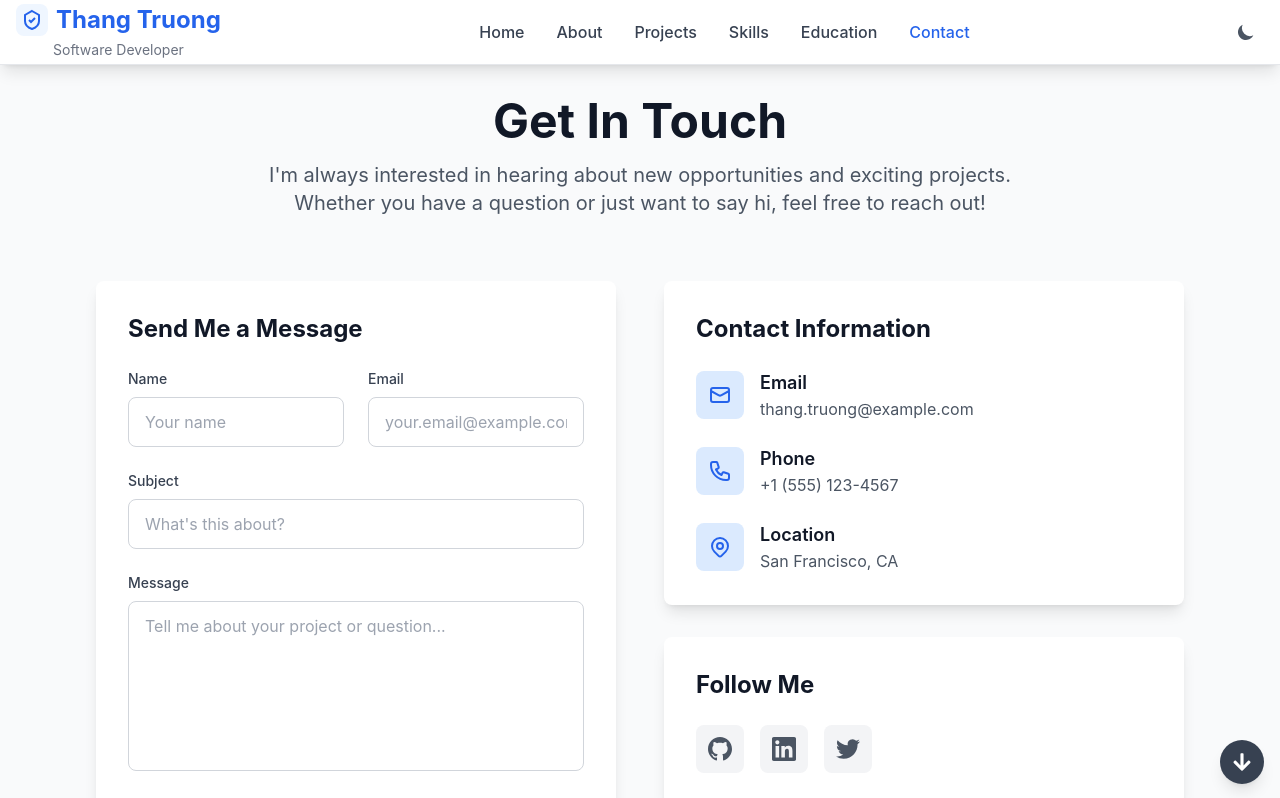
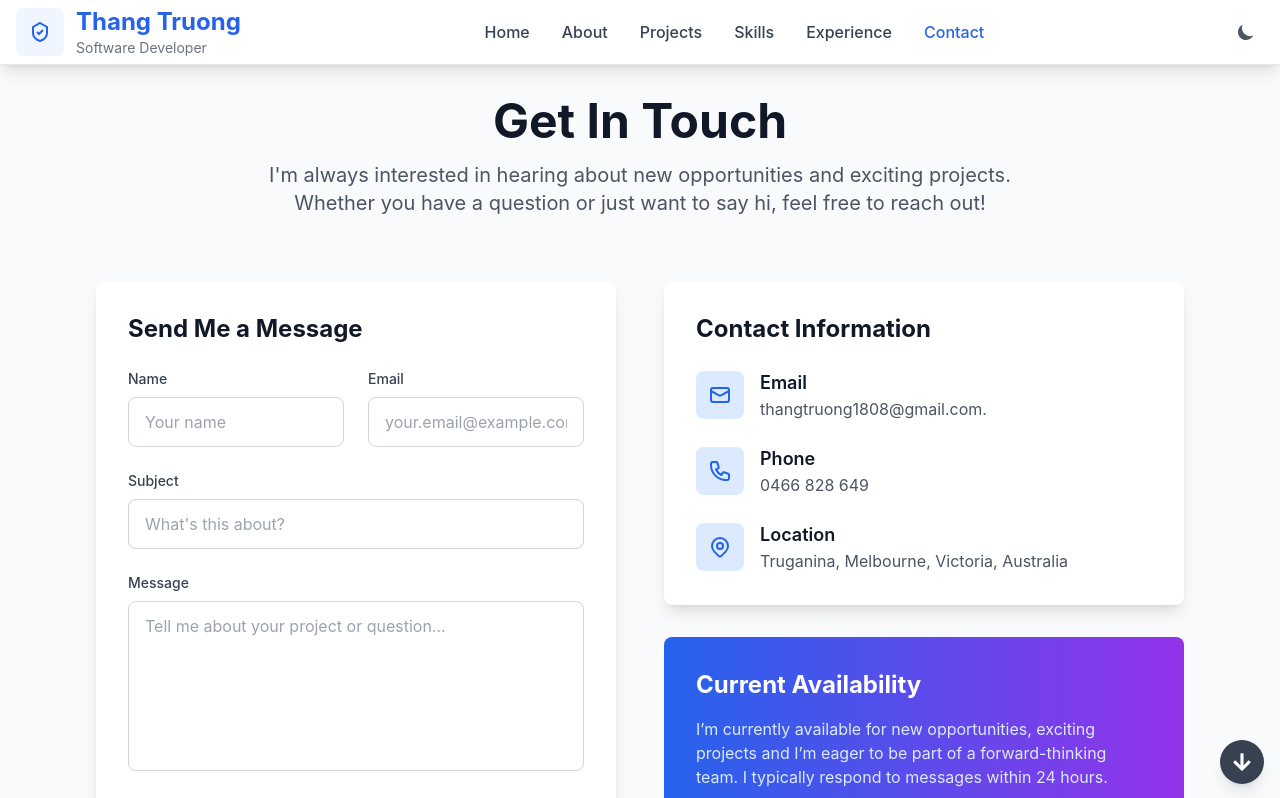
Before and after one commit to thangtruong1808/thangtruong-blog, a React (Vite) app: page /contact in a window 1280 px wide. Shown: the top 798 px of the page. Built offline with nearby package versions, Linux system fonts and the light colour scheme.

Commit message:
Complete Skills and Experience components

```diff
--- a/src/App.tsx
+++ b/src/App.tsx
@@ -9,6 +9,7 @@ import ScrollButtons from "./components/ScrollButtons";
 import authorPhoto from "./assets/TT-Photo.jpg";
 import FeaturedProjectsPage from "./components/FeaturedProjectsPage";
 import SkillsPage from "./components/SkillsPage";
+import Experience from "./components/Experience";
 
 function App() {
   const authorInfo = {
@@ -18,7 +19,7 @@ function App() {
     authorAvatar: authorPhoto,
   };
 
-  const navCategories = ["Home", "About", "Projects", "Skills", "Education", "Contact"];
+  const navCategories = ["Home", "About", "Projects", "Skills", "Experience", "Contact"];
 
   return (
     <Router>
@@ -37,6 +38,8 @@ function App() {
             <Route path="/about" element={<About {...authorInfo} />} />
             <Route path="/projects" element={<FeaturedProjectsPage />} />
             <Route path="/skills" element={<SkillsPage />} />
+            <Route path="/experience" element={<Experience />} />
+            {/* Education route retained in case deep links exist; removed from nav */}
             <Route path="/education" element={<Education />} />
             <Route path="/contact" element={<Contact />} />
           </Routes>
--- a/src/components/Contact.tsx
+++ b/src/components/Contact.tsx
@@ -5,21 +5,19 @@ import React, { useEffect, useState } from "react";
 import ContactFormCard from "./contact/ContactFormCard";
 import ContactInfoCard from "./contact/ContactInfoCard";
 import AvailabilityCard from "./contact/AvailabilityCard";
-import type { ContactInfoItem, SocialLinkItem } from "./contact/contactData";
-import { fetchContactInfo, fetchSocialLinks } from "./contact/contactData";
+import type { ContactInfoItem } from "./contact/contactData";
+import { fetchContactInfo } from "./contact/contactData";
 
 /**
  * Loads contact data asynchronously and renders contact page sections.
  */
 const Contact: React.FC = () => {
   const [contactInfo, setContactInfo] = useState<ContactInfoItem[]>([]);
-  const [socialLinks, setSocialLinks] = useState<SocialLinkItem[]>([]);
 
   useEffect(() => {
     const loadContactData = async () => {
-      const [info, socials] = await Promise.all([fetchContactInfo(), fetchSocialLinks()]);
+      const info = await fetchContactInfo();
       setContactInfo(info);
-      setSocialLinks(socials);
     };
 
     void loadContactData();
@@ -41,7 +39,7 @@ const Contact: React.FC = () => {
       <div className="grid grid-cols-1 lg:grid-cols-2 gap-12">
         <ContactFormCard />
         <div className="space-y-8">
-          <ContactInfoCard contactInfo={contactInfo} socialLinks={socialLinks} />
+          <ContactInfoCard contactInfo={contactInfo} />
           <AvailabilityCard />
         </div>
       </div>
--- /dev/null
+++ b/src/components/Experience.tsx
@@ -0,0 +1,77 @@
+// Purpose: Standalone page showing professional experience.
+// Author: Thang Truong
+// Date: 2025-12-11
+import React, { useEffect, useState } from "react";
+
+interface Experience {
+  title: string;
+  company: string;
+  period: string;
+  description: string;
+}
+
+/**
+ * Simulates async fetch of experience entries.
+ */
+const fetchExperiences = async (): Promise<Experience[]> => {
+  return [
+    {
+      title: "Student Mentor",
+      company: "Swinburne University - Melbourne - Victoria, Australia",
+      period: "July 2022 - May 2025",
+      description:
+        "Selected as a mentor to support new students in navigating Canvas, academic integrity, assignments, discussions, referencing, and weekly readings; provided study tips, answered questions, and guided assignment planning.",
+    },
+    {
+      title: "Transport Pelletizer",
+      company: "ALDI Distribution Warehouse - Truganina - Melbourne - Victoria, Australia",
+      period: "Oct 2016 - March 2025",
+      description:
+        "Operated warehouse machinery to build secure pallets, load/unload trailers, and manage stock shipments to stores while maintaining safety and teamwork in a fast-paced environment.",
+    },
+    {
+      title: "Software Developer/Tester",
+      company: "Global CyberSoft - HoChiMinh City, Vietnam",
+      period: "May 2004 - July 2007",
+      description:
+        "Built and maintained web applications using PHP and JavaScript frameworks; executed junit, integration, and system testing; collaborated to troubleshoot issues, refine requirements, and deliver on schedule.",
+    },
+  ];
+};
+
+const Experience: React.FC = () => {
+  const [experiences, setExperiences] = useState<Experience[]>([]);
+
+  useEffect(() => {
+    const load = async () => {
+      const data = await fetchExperiences();
+      setExperiences(data);
+    };
+    void load();
+  }, []);
+
+  return (
+    // Experience page wrapper
+    <div className="max-w-6xl mx-auto px-4 sm:px-6 lg:px-8 py-8">
+      <div className="bg-white dark:bg-gray-800 rounded-lg shadow-md p-8">
+        <h2 className="text-2xl font-bold text-gray-900 dark:text-white mb-6 text-center">
+          Professional Experience
+        </h2>
+        <div className="space-y-6">
+          {experiences.map((experience, index) => (
+            <div key={index} className="border-l-4 border-blue-500 pl-6">
+              <h3 className="text-lg font-semibold text-gray-900 dark:text-white">
+                {experience.title}
+              </h3>
+              <p className="text-blue-600 dark:text-blue-400 font-medium">{experience.company}</p>
+              <p className="text-sm text-gray-500 dark:text-gray-400 mb-2">{experience.period}</p>
+              <p className="text-gray-600 dark:text-gray-300">{experience.description}</p>
+            </div>
+          ))}
+        </div>
+      </div>
+    </div>
+  );
+};
+
+export default Experience;
--- a/src/components/NavBar.tsx
+++ b/src/components/NavBar.tsx
@@ -56,19 +56,19 @@ const NavBar: React.FC<NavBarProps> = ({
       <div className="max-w-7xl mx-auto px-4">
         <div className="flex items-center justify-between h-16">
           {/* Logo */}
-          <div className="flex flex-col">
+          <div className="flex items-center space-x-3">
             <Link
               to="/"
-              className="flex items-center space-x-2 text-2xl font-bold text-blue-600 dark:text-blue-400"
+              className="flex items-center space-x-3 text-blue-600 dark:text-blue-400"
             >
-              <span className="w-8 h-8 rounded-lg bg-blue-50 dark:bg-blue-900/40 flex items-center justify-center text-blue-600 dark:text-blue-300">
+              <span className="w-12 h-12 rounded-lg bg-blue-50 dark:bg-blue-900/40 flex items-center justify-center text-blue-600 dark:text-blue-300">
                 {logoIcon}
               </span>
-              <span>{logo}</span>
+              <div className="flex flex-col leading-tight">
+                <span className="text-2xl font-bold">{logo}</span>
+                <span className="text-sm text-gray-500 dark:text-gray-400">{logoSubtitle}</span>
+              </div>
             </Link>
-            <span className="text-sm text-gray-500 dark:text-gray-400 mt-1 text-center">
-              {logoSubtitle}
-            </span>
           </div>
 
           {/* Desktop Categories */}
--- a/src/components/contact/AvailabilityCard.tsx
+++ b/src/components/contact/AvailabilityCard.tsx
@@ -12,8 +12,7 @@ const AvailabilityCard: React.FC = () => {
     <div className="bg-gradient-to-r from-blue-600 to-purple-600 rounded-lg p-8 text-white">
       <h2 className="text-2xl font-bold mb-4">Current Availability</h2>
       <p className="text-blue-100 mb-4">
-        I'm currently available for new opportunities and exciting projects. I typically respond to
-        messages within 24 hours.
+        I’m currently available for new opportunities, exciting projects and I’m eager to be part of a forward-thinking team. I typically respond to messages within 24 hours.
       </p>
       <div className="flex items-center space-x-2">
         <div className="w-3 h-3 bg-green-400 rounded-full animate-pulse"></div>
--- a/src/components/contact/ContactInfoCard.tsx
+++ b/src/components/contact/ContactInfoCard.tsx
@@ -2,24 +2,20 @@
 // Author: Thang Truong
 // Date: 2025-12-11
 import React from "react";
-import type { ContactInfoItem, SocialLinkItem } from "./contactData";
+import type { ContactInfoItem } from "./contactData";
 
 interface ContactInfoCardProps {
   contactInfo: ContactInfoItem[];
-  socialLinks: SocialLinkItem[];
 }
 
 /**
  * Renders contact methods and social profiles.
  */
-const ContactInfoCard: React.FC<ContactInfoCardProps> = ({ contactInfo, socialLinks }) => {
+const ContactInfoCard: React.FC<ContactInfoCardProps> = ({ contactInfo }) => {
   return (
     // Contact info card wrapper
-    <div className="space-y-8">
     <div className="bg-white dark:bg-gray-800 rounded-lg shadow-lg p-8">
-        <h2 className="text-2xl font-bold text-gray-900 dark:text-white mb-6">
-          Contact Information
-        </h2>
+      <h2 className="text-2xl font-bold text-gray-900 dark:text-white mb-6">Contact Information</h2>
       <div className="space-y-6">
         {contactInfo.map((info) => (
           <div key={info.title} className="flex items-center space-x-4">
@@ -27,9 +23,7 @@ const ContactInfoCard: React.FC<ContactInfoCardProps> = ({ contactInfo, socialLi
               {info.icon}
             </div>
             <div>
-                <h3 className="text-lg font-semibold text-gray-900 dark:text-white">
-                  {info.title}
-                </h3>
+              <h3 className="text-lg font-semibold text-gray-900 dark:text-white">{info.title}</h3>
               <a
                 href={info.link}
                 className="text-gray-600 dark:text-gray-300 hover:text-blue-600 dark:hover:text-blue-400 transition-colors duration-200"
@@ -41,25 +35,6 @@ const ContactInfoCard: React.FC<ContactInfoCardProps> = ({ contactInfo, socialLi
         ))}
       </div>
     </div>
-
-      <div className="bg-white dark:bg-gray-800 rounded-lg shadow-lg p-8">
-        <h2 className="text-2xl font-bold text-gray-900 dark:text-white mb-6">Follow Me</h2>
-        <div className="flex space-x-4">
-          {socialLinks.map((social) => (
-            <a
-              key={social.name}
-              href={social.url}
-              target="_blank"
-              rel="noopener noreferrer"
-              className="w-12 h-12 bg-gray-100 dark:bg-gray-700 rounded-lg flex items-center justify-center text-gray-600 dark:text-gray-300 hover:bg-blue-100 dark:hover:bg-blue-900 hover:text-blue-600 dark:hover:text-blue-400 transition-colors duration-200"
-              title={social.name}
-            >
-              {social.icon}
-            </a>
-          ))}
-        </div>
-      </div>
-    </div>
   );
 };
 
--- a/src/components/contact/contactData.tsx
+++ b/src/components/contact/contactData.tsx
@@ -1,10 +1,10 @@
 // Purpose: Provide contact and social data via async helpers.
 // Author: Thang Truong
 // Date: 2025-12-11
-import React from "react";
+import type { ReactNode } from "react";
 
 export interface ContactInfoItem {
-  icon: JSX.Element;
+  icon: ReactNode;
   title: string;
   value: string;
   link: string;
@@ -13,7 +13,7 @@ export interface ContactInfoItem {
 export interface SocialLinkItem {
   name: string;
   url: string;
-  icon: JSX.Element;
+  icon: ReactNode;
 }
 
 /**
@@ -33,8 +33,8 @@ export const fetchContactInfo = async (): Promise<ContactInfoItem[]> => {
         </svg>
       ),
       title: "Email",
-      value: "thang.truong@example.com",
-      link: "mailto:thang.truong@example.com",
+      value: import.meta.env.VITE_AUTHOR_EMAIL ?? "",
+      link: `mailto:${import.meta.env.VITE_AUTHOR_EMAIL ?? ""}`,
     },
     {
       icon: (
@@ -48,8 +48,8 @@ export const fetchContactInfo = async (): Promise<ContactInfoItem[]> => {
         </svg>
       ),
       title: "Phone",
-      value: "+1 (555) 123-4567",
-      link: "tel:+15551234567",
+      value: import.meta.env.VITE_PHONE ?? "",
+      link: import.meta.env.VITE_PHONE ? `tel:${import.meta.env.VITE_PHONE}` : "",
     },
     {
       icon: (
@@ -69,20 +69,20 @@ export const fetchContactInfo = async (): Promise<ContactInfoItem[]> => {
         </svg>
       ),
       title: "Location",
-      value: "San Francisco, CA",
+      value: import.meta.env.VITE_LOCATION ?? "",
       link: "#",
     },
   ];
 };
 
 /**
- * Loads social links asynchronously.
+ * Loads social links asynchronously using environment URLs.
  */
 export const fetchSocialLinks = async (): Promise<SocialLinkItem[]> => {
   return [
     {
       name: "GitHub",
-      url: "https://github.com/username",
+      url: import.meta.env.VITE_GITHUB_URL ?? "",
       icon: (
         <svg className="w-6 h-6" fill="currentColor" viewBox="0 0 24 24">
           <path d="M12 0c-6.626 0-12 5.373-12 12 0 5.302 3.438 9.8 8.207 11.387.599.111.793-.261.793-.577v-2.234c-3.338.726-4.033-1.416-4.033-1.416-.546-1.387-1.333-1.756-1.333-1.756-1.089-.745.083-.729.083-.729 1.205.084 1.839 1.237 1.839 1.237 1.07 1.834 2.807 1.304 3.492.997.107-.775.418-1.305.762-1.604-2.665-.305-5.467-1.334-5.467-5.931 0-1.311.469-2.381 1.236-3.221-.124-.303-.535-1.524.117-3.176 0 0 1.008-.322 3.301 1.23.957-.266 1.983-.399 3.003-.404 1.02.005 2.047.138 3.006.404 2.291-1.552 3.297-1.23 3.297-1.23.653 1.653.242 2.874.118 3.176.77.84 1.235 1.911 1.235 3.221 0 4.609-2.807 5.624-5.479 5.921.43.372.823 1.102.823 2.222v3.293c0 .319.192.694.801.576 4.765-1.589 8.199-6.086 8.199-11.386 0-6.627-5.373-12-12-12z" />
@@ -91,7 +91,7 @@ export const fetchSocialLinks = async (): Promise<SocialLinkItem[]> => {
     },
     {
       name: "LinkedIn",
-      url: "https://linkedin.com/in/username",
+      url: import.meta.env.VITE_LINKEDIN_URL ?? "",
       icon: (
         <svg className="w-6 h-6" fill="currentColor" viewBox="0 0 24 24">
           <path d="M20.447 20.452h-3.554v-5.569c0-1.328-.027-3.037-1.852-3.037-1.853 0-2.136 1.445-2.136 2.939v5.667H9.351V9h3.414v1.561h.046c.477-.9 1.637-1.85 3.37-1.85 3.601 0 4.267 2.37 4.267 5.455v6.286zM5.337 7.433c-1.144 0-2.063-.926-2.063-2.065 0-1.138.92-2.063 2.063-2.063 1.14 0 2.064.925 2.064 2.063 0 1.139-.925 2.065-2.064 2.065zm1.782 13.019H3.555V9h3.564v11.452zM22.225 0H1.771C.792 0 0 .774 0 1.729v20.542C0 23.227.792 24 1.771 24h20.451C23.2 24 24 23.227 24 22.271V1.729C24 .774 23.2 0 22.222 0h.003z" />
@@ -99,11 +99,11 @@ export const fetchSocialLinks = async (): Promise<SocialLinkItem[]> => {
       ),
     },
     {
-      name: "Twitter",
-      url: "https://twitter.com/username",
+      name: "Facebook",
+      url: import.meta.env.VITE_FACEBOOK_URL ?? "",
       icon: (
         <svg className="w-6 h-6" fill="currentColor" viewBox="0 0 24 24">
-          <path d="M23.953 4.57a10 10 0 01-2.825.775 4.958 4.958 0 002.163-2.723c-.951.555-2.005.959-3.127 1.184a4.92 4.92 0 00-8.384 4.482C7.69 8.095 4.067 6.13 1.64 3.162a4.822 4.822 0 00-.666 2.475c0 1.71.87 3.213 2.188 4.096a4.904 4.904 0 01-2.228-.616v.06a4.923 4.923 0 003.946 4.827 4.996 4.996 0 01-2.212.085 4.936 4.936 0 004.604 3.417 9.867 9.867 0 01-6.102 2.105c-.39 0-.779-.023-1.17-.067a13.995 13.995 0 007.557 2.209c9.053 0 13.998-7.496 13.998-13.985 0-.21 0-.42-.015-.63A9.935 9.935 0 0024 4.59z" />
+          <path d="M22 12a10 10 0 10-11.5 9.9v-7H7v-3h3.5V9.5c0-3.4 2-5.3 5-5.3 1.45 0 2.97.26 2.97.26v3.3h-1.67c-1.65 0-2.16 1.02-2.16 2.07V12H18l-.56 3h-2.6v7A10 10 0 0022 12z" />
         </svg>
       ),
     },
```
Also changed, not shown: src/components/About.tsx (+1 -93 lines), src/components/blog/data/skills.ts (+9 -8 lines), 1 other file (tests, documents, lock files or other folders). Lines whose indentation alone changed are shown as unchanged.
